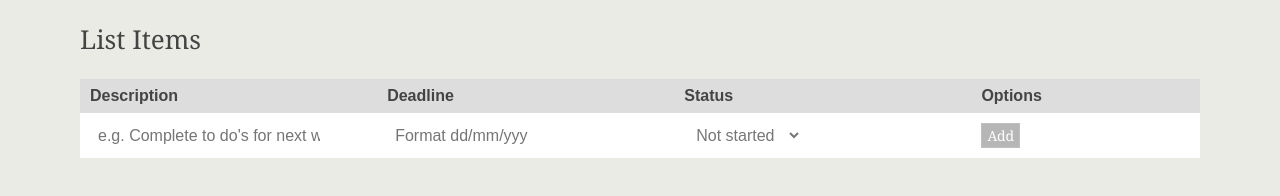
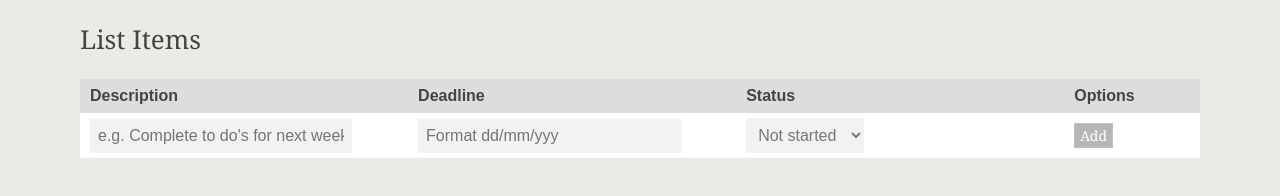
Before and after one commit to perryharlock/todolist, a plain HTML site: page index.html in a window 1280 px wide. Drawn offline with Linux system fonts and the light colour scheme.

Commit message:
Added some nice shiny shiny

```diff
--- a/js/script.js
+++ b/js/script.js
@@ -137,6 +137,7 @@ $(document).ready(function(){
   }
 
   function toggleRowStatus(el) {
+    el.toggleClass('editable');
     el.find("input, div, select").toggleClass('hidden');
     el.find($buttons).toggleClass('hidden');
   }
--- a/less/todo.less
+++ b/less/todo.less
@@ -1,10 +1,11 @@
 .to-do-list {
   input, select {
     border:none;
-    background:#fff;
+    background:#f2f2f2;
+
   }
   tr td {
-    background-color:#fff;
+    background-color:#ffffff;
   }
   th, tr, td {
     border:none;
@@ -13,16 +14,21 @@
     border-top:none;
   }
   th {
-    width:26%;
+    width:29%;
   }
   th.controls {
-    width:20%;
+    width:12%;
   }
   div {
     padding:6px 9px 8px 9px;
   }
   div.status {
     padding-left:12px;
+  }
+  .editable {
+    input, select {
+      background-color:#f5fbe5;
+    }
   }
 }
 
```
Also changed, not shown: css/main.css.
